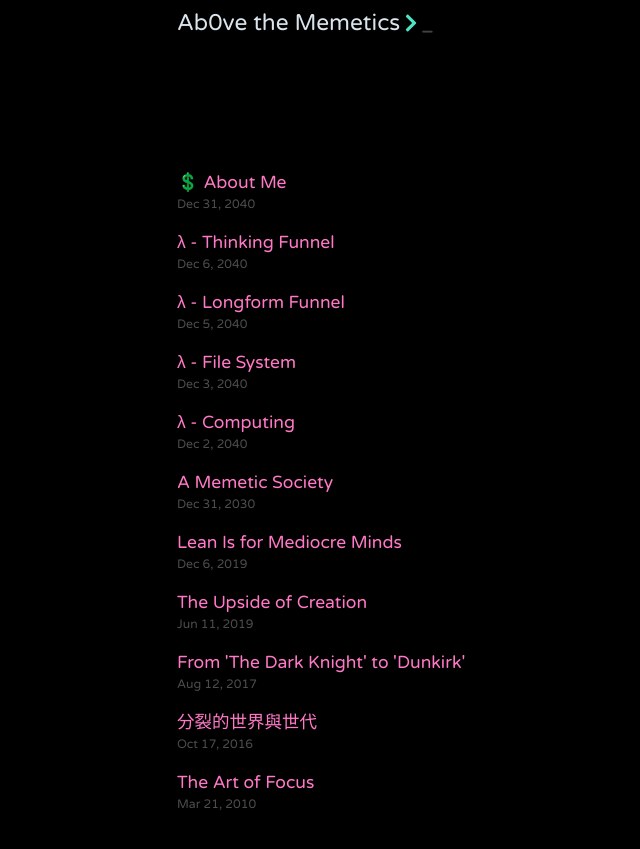
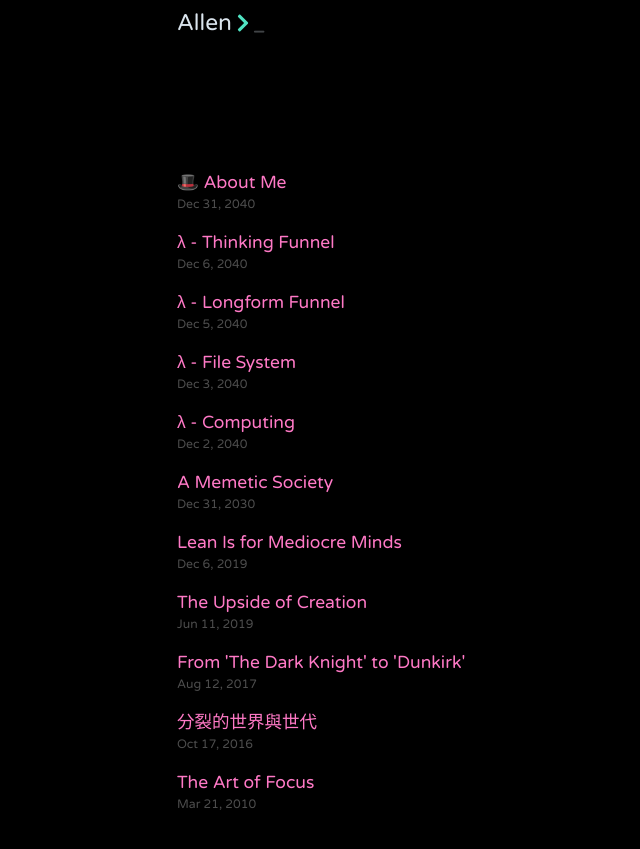
Before and after one commit to jithendrabsy/thoughts, a Jekyll site: the page built from index.html, in a window 1280 px wide. Shown: the top 849 px of the page, without its empty margins (93-733 px from the left). Built offline with Jekyll 4.4.1, drawn with Linux system fonts in a browser that asks for light colours; nearby versions of some CDN libraries; the list of posts is cut into pages by our own code.

Commit message:
Update A

```diff
--- a/_config.yml
+++ b/_config.yml
@@ -1,4 +1,4 @@
-title: Ab0ve the Memetics
+title: Allen
 author: Allen
 email: allenleein@gmail.com
 description:
```
Also changed, not shown: _posts/2040-12-31-allen.md (+1 -1 lines).
